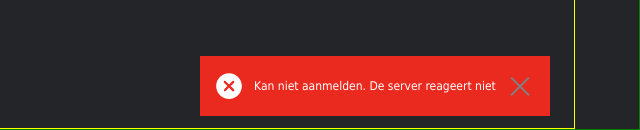
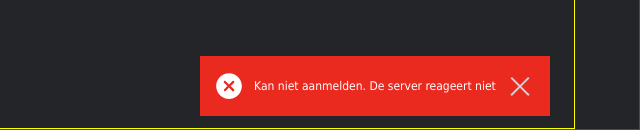
Before and after one commit to BrechtNulensPXL/onitama_frontend, a website with bundled scripts: page register.html in a window 1280 px wide. Both pictures are taken after typing "name@example.com", "Sample123", "Sample123", "Sample" into the empty fields and a click on the button "Register". Shown: the part 670-800 px from the top of the page, 640-1280 px from the left. Built offline with nearby package versions, Linux system fonts and the light colour scheme; no server answers.

Commit message:
Color shift brighter cross icon messagebox

```diff
--- a/css/message.css
+++ b/css/message.css
@@ -29,7 +29,7 @@
     left: 50%;
     width: 2px;
     height: 80%;
-    background-color: grey;
+    background-color: rgb(211, 211, 211);
     z-index: 10;
     margin: 0 auto;
 }
```
